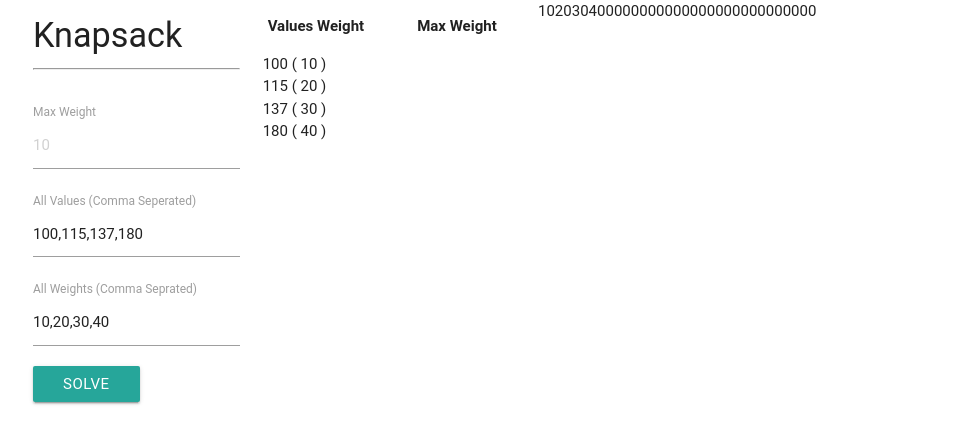
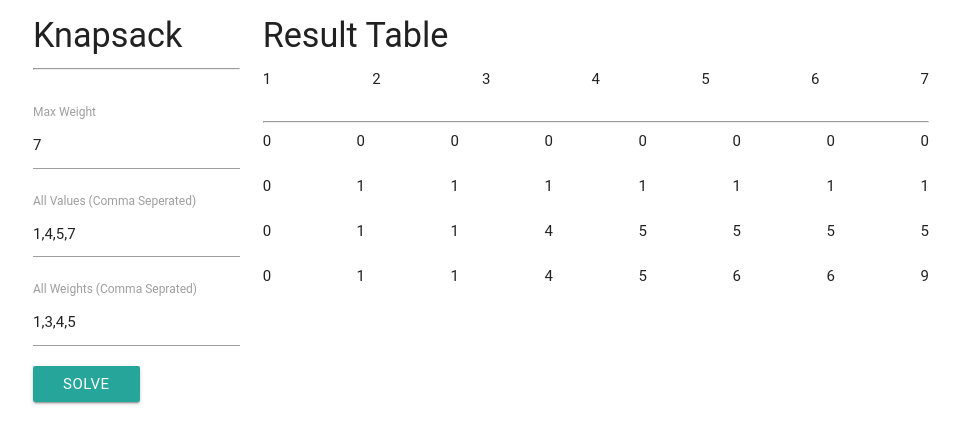
Before and after one commit to FelixRamirezJr/Dynamic-Knapsack-React, a React (Create React App) app: page / in a window 1280 px wide. Shown: the top 444 px of the page, without its empty margins (159-1119 px from the left). Built offline with nearby package versions, Linux system fonts and the light colour scheme.

Commit message:
Results are working. But forms still need to be worked on

```diff
--- a/src/App.js
+++ b/src/App.js
@@ -8,11 +8,10 @@ class App extends Component {
   constructor(props){
     super(props);
     this.state = {
-      maxweight: 10,
-      wt: [10,20,30,40],
-      val: [100,115,137,180],
+      maxweight: 7,
+      wt: [1,3,4,5],
+      val: [1,4,5,7],
       n: 4,
-      maxweight: "",
       values: "",
       weights: "",
       errors: [],
@@ -65,7 +64,8 @@ class App extends Component {
       // Continue
       console.log("VALUES CH");
       this.setState({ wt: [1,2,3,4] });
-      this.setState({val: [1,2,3,4]  })
+      this.setState({val: [1,2,3,4]  });
+      this.setState({maxweight: 10});
     }
   }
 
--- a/src/components/Dynamictable.js
+++ b/src/components/Dynamictable.js
@@ -4,53 +4,85 @@ class Dynamictable extends Component {
   constructor(props){
     super(props);
     this.state = {name: "Felix",
-                  W: props.maxweight,
+                  maxweight: props.maxweight,
                   wt: props.wt,
                   val: props.val,
                   n: props.n,
                   i: 0,
                   w: 0,
-                  table: new Array([]) }
+                  table: [],
+                  K: null }
     // Set the number of rows for each of the following
 
   }
+
+  createArray(row,col){
+    var f = new Array;
+    for (var i=0;i<row;i++)
+    {
+     f[i] = new Array();
+     for (var j=0; j<col; j++)
+     {
+      f[i][j]=0;
+     }
+    }
+    return f;
+  }
+
+  max(a,b){
+    return (a > b) ? a : b;
+  }
+
   render() {
+    var table = [];
+    var maxWeightArray = [];
+
     var rows = [];
     var i = 0;
     for(i = 0; i < this.props.wt.length; i++ ){
       rows.push(<tr class="value" > {this.props.val[i]} ( {this.props.wt[i]} ) </tr>);
     }
-
     var toMaxWeight = [];
-    for(i = 0; i < this.props.W; i++ ){
-      toMaxWeight.push(<th> {i} </th>);
+    for(i = 0; i < this.props.maxweight; i++ ){
+      maxWeightArray.push(<span> {i+1} </span>);
     }
 
-    var iMax = 5;
-    var jMax = 5;
-    var f = new Array();
+    /* Knapsack problem */
+    var K = this.createArray( this.props.val.length + 1, this.props.maxweight + 1 );
 
-    for (var i=0;i<iMax;i++)
+    var i = 0;
+    var w = 0;
+
+    for( i = 0; i <= this.props.val.length; i++)
     {
-     f[i] = new Array();
-     for (var j=0;j<jMax;j++)
-     {
-      f[i][j]=0;
-     }
+      for( w = 0; w <= this.props.maxweight; w++ )
+      {
+        if( i == 0 || w == 0)
+        {
+          K[i][w] = 0;
+
+        } else if ( this.props.wt[i-1] <= w ){
+          K[i][w] = this.max( this.props.val[i-1] + K[i-1][w-this.props.wt[i - 1]], K[i-1][w]  );
+        } else {
+          K[i][w] = K[i-1][w];
+        }
+      }
     }
 
     return (
       <div>
-        <table>
-          <tr>
-            <th> Values Weight </th>
-            <th> Max Weight </th>
-            {toMaxWeight}
-            {this.props.wt}
-            {f}
-          </tr>
-          {rows}
-        </table>
+        <h4> Result Table</h4>
+        <div className="menu">
+          {maxWeightArray}
+        </div>
+        <hr/>
+        {
+          this.props.val.map(function(values,index){
+            return <div className="menu"> { K[index].map(function(vales){
+              return <span> {vales} </span>
+            }) } </div>
+          })
+        }
       </div>
     );
   }
```
Also changed, not shown: src/index.css.
